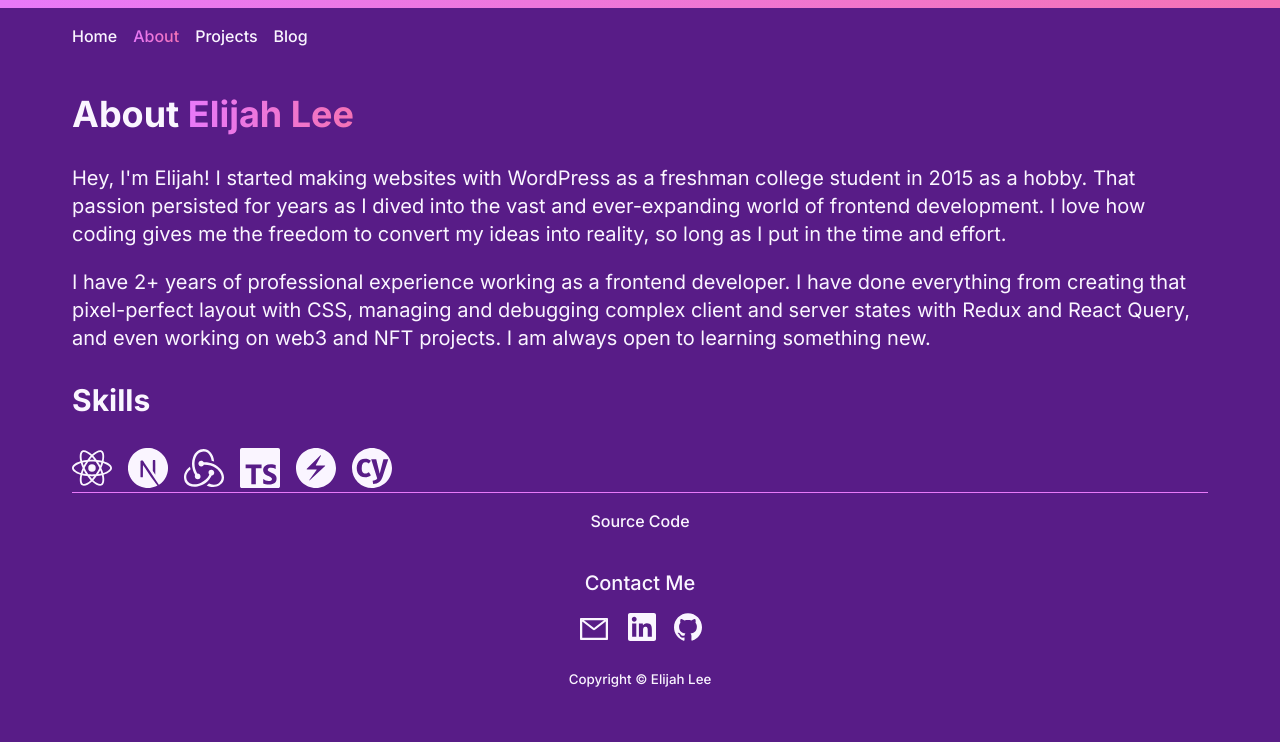
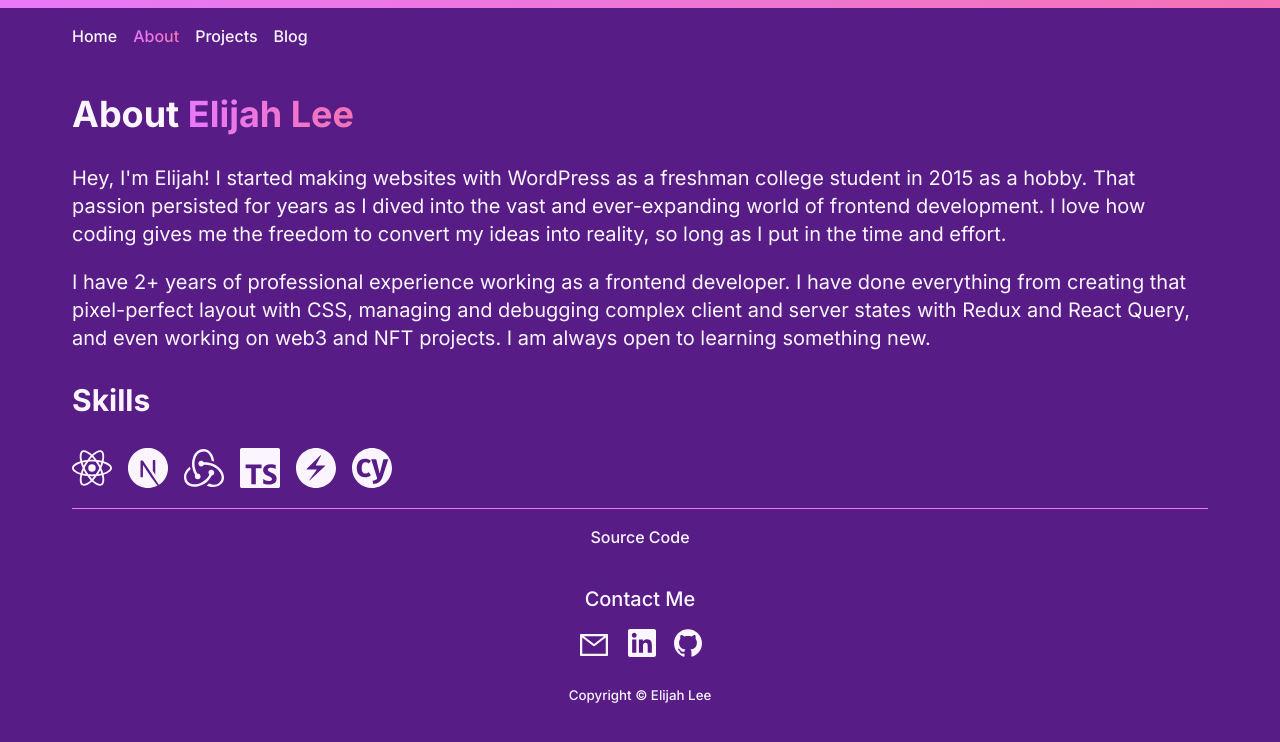
Before and after one commit to devejlee/portfolio, a Next.js app: page /about in a window 1280 px wide. Shown: the top 742 px of the page. Built offline with nearby package versions, Linux system fonts and the light colour scheme.

Commit message:
feat: add skillsWrap class

```diff
--- a/app/about/page.module.scss
+++ b/app/about/page.module.scss
@@ -1,4 +1,8 @@
 @import "@styles/mixins";
+
+.skillsWrap {
+  padding-bottom: var(--spacing-md);
+}
 
 .iconsWrapper {
   display: flex;
--- a/app/about/page.tsx
+++ b/app/about/page.tsx
@@ -50,7 +50,7 @@ const AboutPage = () => {
         <p {...fadeInIntro} className="will-fade">Hey, I&apos;m Elijah! I started making websites with WordPress as a freshman college student in 2015 as a hobby. That passion persisted for years as I dived into the vast and ever-expanding world of frontend development. I love how coding gives me the freedom to convert my ideas into reality, so long as I put in the time and effort.</p>
         <p {...fadeInExperience} className="will-fade">I have 2+ years of professional experience working as a frontend developer. I have done everything from creating that pixel-perfect layout with CSS, managing and debugging complex client and server states with Redux and React Query, and even working on web3 and NFT projects. I am always open to learning something new.</p>
       </section>
-      <section {...fadeInSkills} className="will-fade">
+      <section {...fadeInSkills} className={`${styles.skillsWrap} will-fade`}>
         <h3>Skills</h3>
         <div className={styles.iconsWrapper}>
           {skills.map((skill) => (
```
